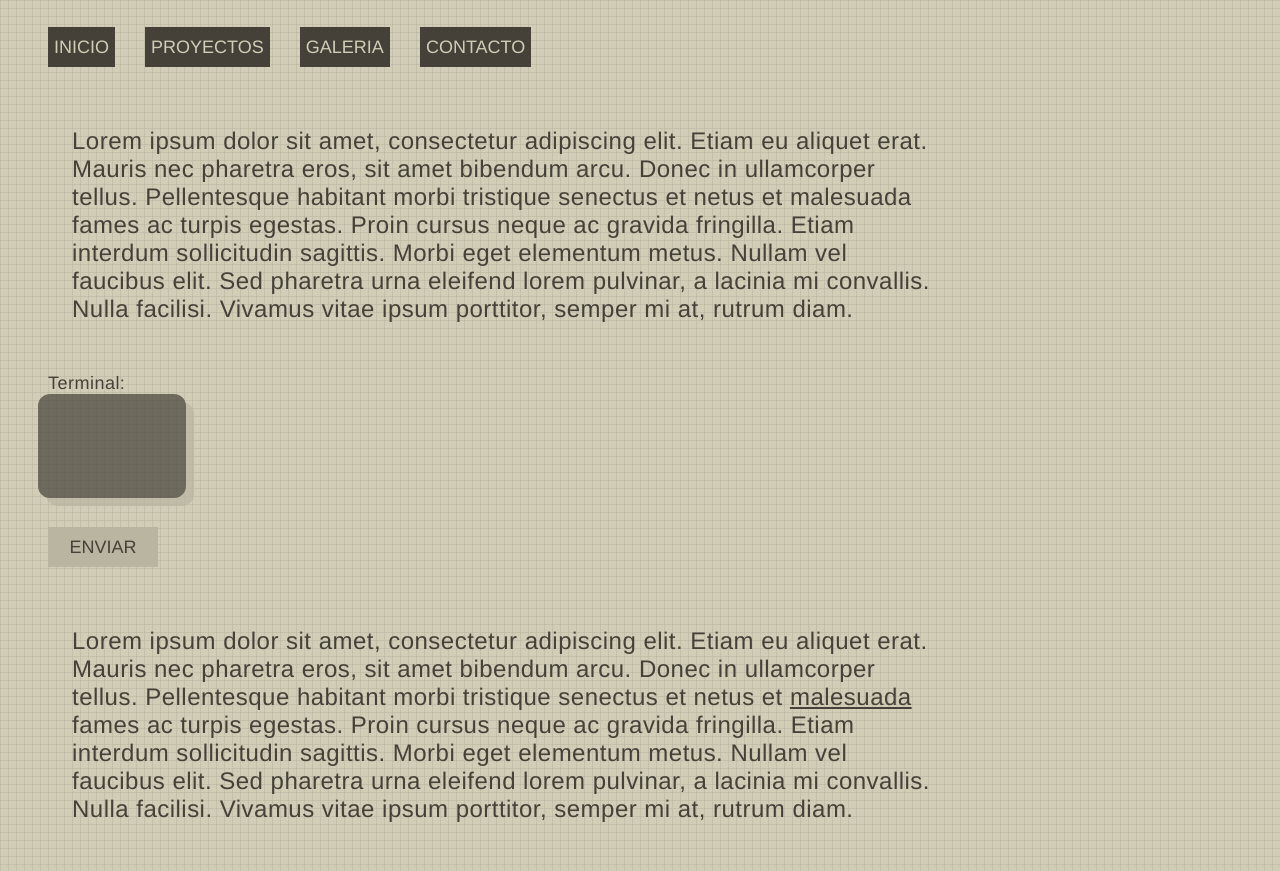
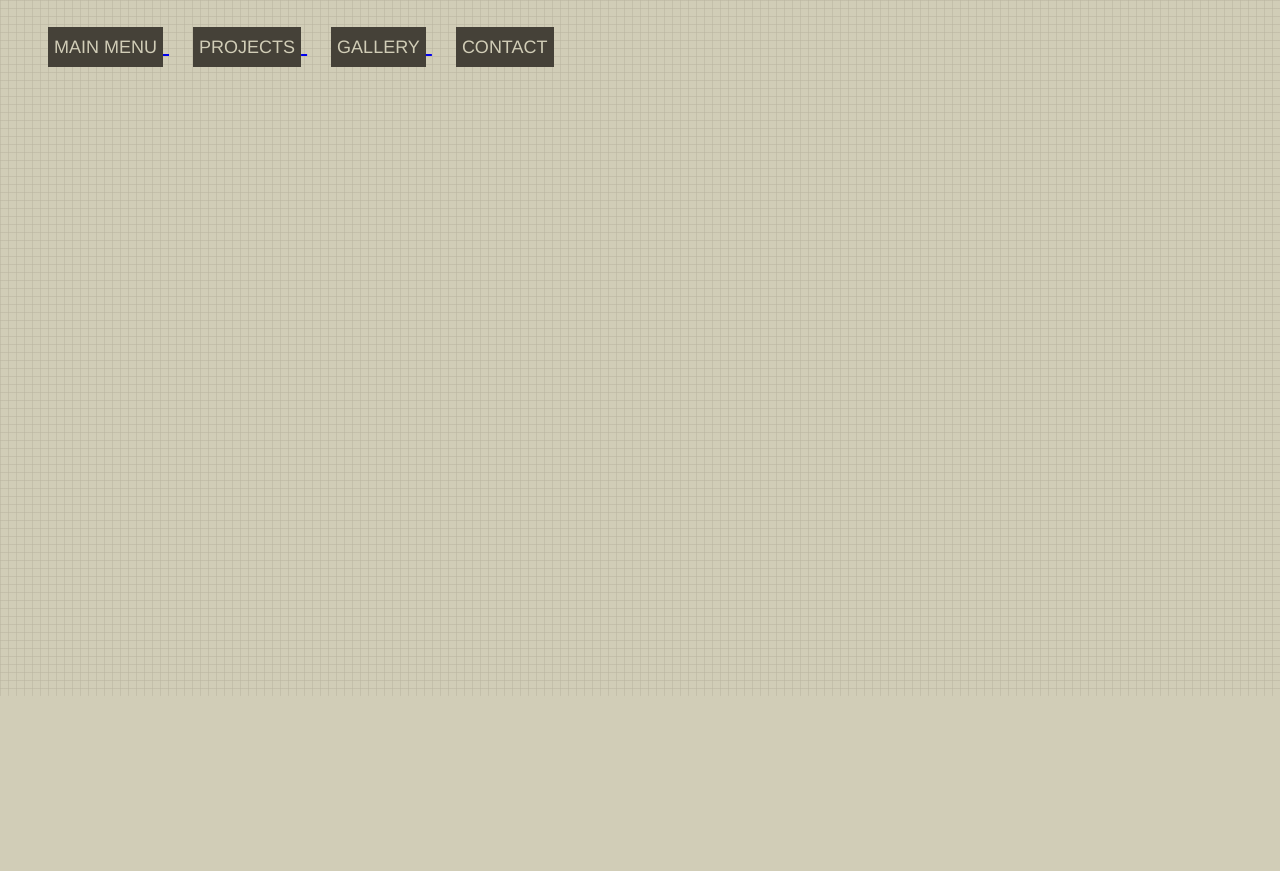
Before and after one commit to Mauop07/mauop07.github.io, a plain HTML site: page index.html in a window 1280 px wide. Shown: the part 104-975 px from the top of the page. After the commit the page ends 800 px from the top, so only its background shows below. Drawn offline with Linux system fonts and the light colour scheme.

Commit message:
Update index.html

```diff
--- a/index.html
+++ b/index.html
@@ -1,44 +1,42 @@
 <!DOCTYPE html>
 <html>
 <head>
-    <title>Portafolio_v1</title>
+    <title>MAIN MENU</title>
     <link rel="stylesheet" href="portfolio_v1.css">
-    <link rel="preconnect" href="https://fonts.googleapis.com">
-    <link rel="preconnect" href="https://fonts.gstatic.com" crossorigin>
-    <link href="https://fonts.googleapis.com/css2?family=Pixelify+Sans:wght@400..700&display=swap" rel="stylesheet">
 </head>
 
 <body>
     <h1 class="title">
-        Portafolio_v1
+        MAIN MENU
     </h1>
 
     <div class=buttons>
+        <a rel = "noreferrer" href = "index.html">
             <button class="top_button">
-            INICIO
+                MAIN MENU
             </button>
+        </a>
 
+        <a rel = "noreferrer" href = "projects.html">
             <button class="top_button">
-            PROYECTOS
+                PROJECTS
             </button>
+        </a>
 
+        <a rel = "noreferrer" href = "gallery.html">
             <button class="top_button">
-            GALERIA
+                GALLERY
             </button>
+        </a>
 
+        <a rel = "noreferrer" href = "contact.html">
             <button class="top_button">
-            CONTACTO
+                CONTACT
             </button>
+        </a>
     </div>
 
-    <p>Lorem ipsum dolor sit amet, consectetur adipiscing elit. Etiam eu aliquet erat. Mauris nec pharetra
-        eros, sit amet bibendum arcu. Donec in ullamcorper tellus. Pellentesque habitant morbi tristique senectus et
-        netus et malesuada fames ac turpis egestas. Proin cursus neque ac gravida fringilla. Etiam interdum sollicitudin
-        sagittis. Morbi eget elementum metus. Nullam vel faucibus elit. Sed pharetra urna eleifend lorem pulvinar, a
-        lacinia mi convallis. Nulla facilisi. Vivamus vitae ipsum porttitor, semper mi at, rutrum diam.
-    </p>
-
-    <label for="textbox">Terminal:</label>
+    <!-- <label>Terminal:</label>
     <br>
     <textarea id="textbox" name="textbox" placeholder=">">
     </textarea>
@@ -47,14 +45,7 @@
 
     <button class="submit">
         ENVIAR
-    </button>
-
-    <p>Lorem ipsum dolor sit amet, consectetur adipiscing elit. Etiam eu aliquet erat. Mauris nec pharetra
-        eros, sit amet bibendum arcu. Donec in ullamcorper tellus. Pellentesque habitant morbi tristique senectus et
-        netus et <span class = link>malesuada</span> fames ac turpis egestas. Proin cursus neque ac gravida fringilla. Etiam interdum sollicitudin
-        sagittis. Morbi eget elementum metus. Nullam vel faucibus elit. Sed pharetra urna eleifend lorem pulvinar, a
-        lacinia mi convallis. Nulla facilisi. Vivamus vitae ipsum porttitor, semper mi at, rutrum diam.
-    </p>
+    </button> -->
 
     <!-- <div class = "audio-container">
         <audio controls autoplay = "autoplay" loop>
@@ -62,7 +53,5 @@
         </audio>
     </div> -->
 
-
-
 </body>
 </html>
```
Lines whose indentation alone changed are shown as unchanged.
